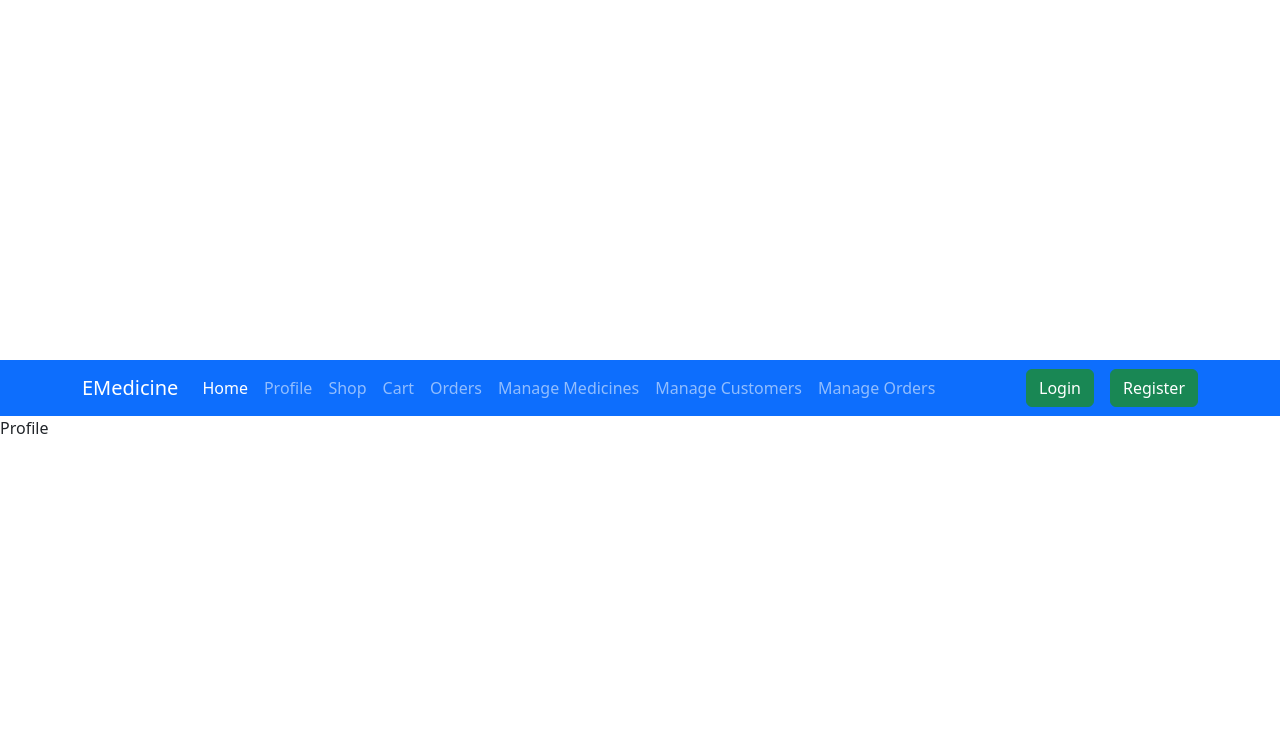
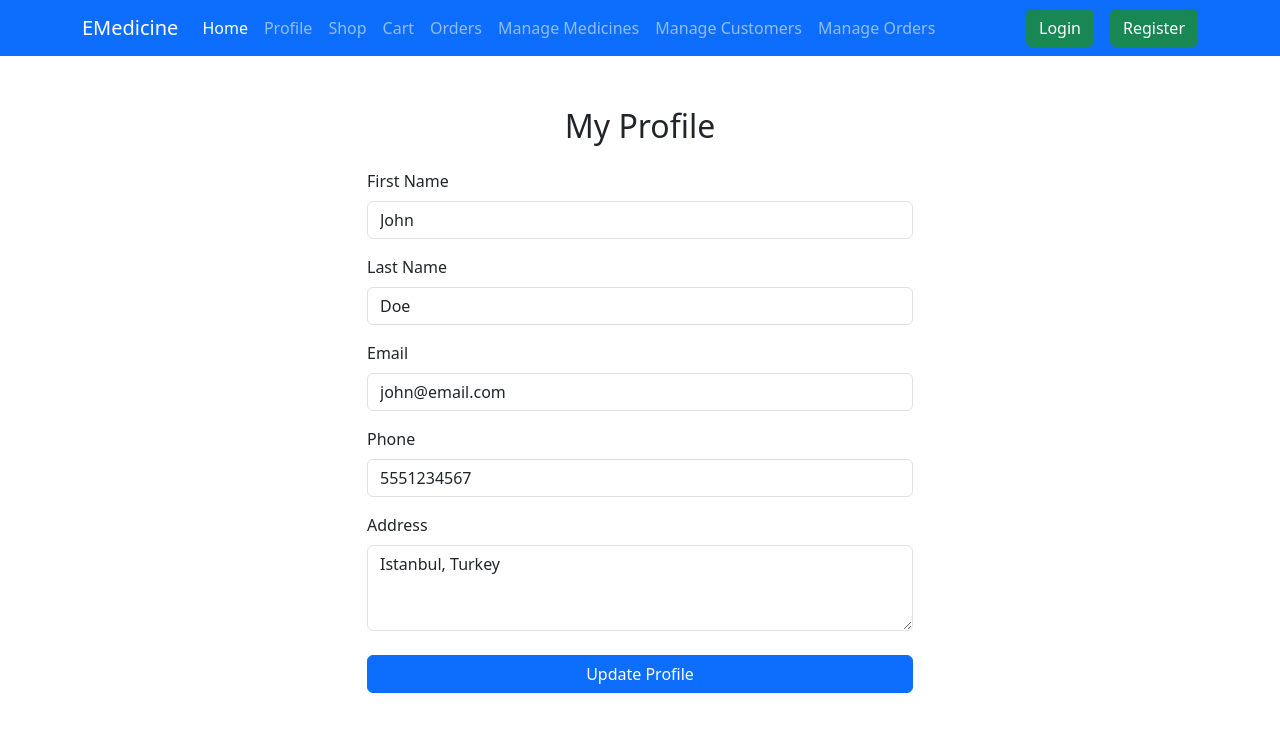
Before and after one commit to Khalid-Agha-2000/E-Medicine-Store-ASP.NET-Core-, a React (Vite) app in the folder Frontend/EMedicine-Frontend/: page /profile in a window 1280 px wide. Shown: the top 732 px of the page. Built offline with nearby package versions, Linux system fonts and the light colour scheme.

Commit message:
Added basic profile page setup and a blank order details component

```diff
--- a/Frontend/EMedicine-Frontend/src/components/RouterPage.jsx
+++ b/Frontend/EMedicine-Frontend/src/components/RouterPage.jsx
@@ -7,6 +7,7 @@ import Profile from './users/Profile';
 import Cart from './users/Cart';
 import MedicineDisplay from './users/MedicineDisplay';
 import Header from './users/Header';
+import OrderDetails from './users/OrdersDetails';
 
 import AdminDashboard from './admin/AdminDashboard';
 import AdminOrders from './admin/AdminOrders';
@@ -25,6 +26,7 @@ export default function RouterPage() {
                 <Route path='/profile' element={<Profile/>}/>
                 <Route path='/cart' element={<Cart/>}/>
                 <Route path='/shop' element={<MedicineDisplay/>}/>
+                <Route path='/orderdetails' element={<OrderDetails/>}/>
 
                 <Route path='/admindashboard' element={<AdminDashboard/>}/>
                 <Route path='/adminorders' element={<AdminOrders/>}/>
--- a/Frontend/EMedicine-Frontend/src/components/users/Header.jsx
+++ b/Frontend/EMedicine-Frontend/src/components/users/Header.jsx
@@ -1,6 +1,6 @@
 export default function Header() {
     return (
-        <nav className="navbar navbar-expand-lg navbar-dark bg-primary">
+        <nav className="navbar navbar-expand-lg navbar-dark bg-primary fixed-top">
             <div className="container">
             <a className="navbar-brand" href="#">EMedicine</a>
             <button className="navbar-toggler" type="button" data-bs-toggle="collapse" data-bs-target="#navbarSupportedContent" aria-controls="navbarSupportedContent" aria-expanded="false" aria-label="Toggle navigation">
--- a/Frontend/EMedicine-Frontend/src/components/users/MedicineDisplay.jsx
+++ b/Frontend/EMedicine-Frontend/src/components/users/MedicineDisplay.jsx
@@ -154,5 +154,5 @@ export default function MedicineDisplay() {
                 </div>
             </div>
         </section>
-    )
+    );
 }
--- /dev/null
+++ b/Frontend/EMedicine-Frontend/src/components/users/OrdersDetails.jsx
@@ -0,0 +1,3 @@
+export default function OrderDetails() {
+
+}
--- a/Frontend/EMedicine-Frontend/src/components/users/Profile.jsx
+++ b/Frontend/EMedicine-Frontend/src/components/users/Profile.jsx
@@ -1,7 +1,62 @@
-import React from 'react';
-
 export default function Profile() {
     return (
-        <div>Profile</div>
-    )
+        <div className="container my-5">
+            <h2 className="text-center mb-4">My Profile</h2>
+
+            <div className="row justify-content-center">
+                <div className="col-md-6">
+                    <form>
+                        <div className="mb-3">
+                            <label className="form-label">First Name</label>
+                            <input
+                                type="text"
+                                className="form-control"
+                                defaultValue="John"
+                            />
+                        </div>
+
+                        <div className="mb-3">
+                            <label className="form-label">Last Name</label>
+                            <input
+                                type="text"
+                                className="form-control"
+                                defaultValue="Doe"
+                            />
+                        </div>
+
+                        <div className="mb-3">
+                            <label className="form-label">Email</label>
+                            <input
+                                type="email"
+                                className="form-control"
+                                defaultValue="john@email.com"
+                            />
+                        </div>
+
+                        <div className="mb-3">
+                            <label className="form-label">Phone</label>
+                            <input
+                                type="text"
+                                className="form-control"
+                                defaultValue="5551234567"
+                            />
+                        </div>
+
+                        <div className="mb-4">
+                            <label className="form-label">Address</label>
+                            <textarea
+                                className="form-control"
+                                rows="3"
+                                defaultValue="Istanbul, Turkey"
+                            ></textarea>
+                        </div>
+
+                        <button type="submit" className="btn btn-primary w-100">
+                            Update Profile
+                        </button>
+                    </form>
+                </div>
+            </div>
+        </div>
+    );
 }
```
Also changed, not shown: Frontend/EMedicine-Frontend/src/components/admin/AdminHeader.jsx (deleted, +0 -7 lines).
